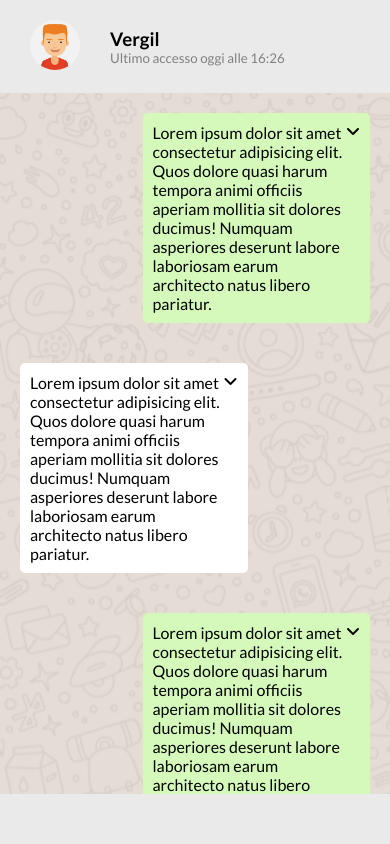
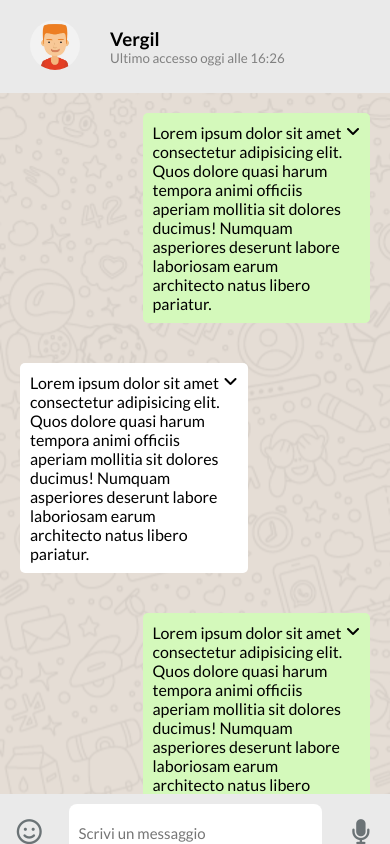
Before and after one commit to salvatorebriga/html-css-boolzapp, a plain HTML site: page index.html in a window 390 px wide. Drawn offline with Linux system fonts and the light colour scheme.

Commit message:
added text area for sending message (responsive)

```diff
--- a/css/style.css
+++ b/css/style.css
@@ -246,7 +246,34 @@ col right
 
 .message-area{
     background-color: #eaeaea;
-    height: 17%;
+    height: 9.5%;
+}
+
+.message-area .col10{
+    width: 7.5%;
+    display: flex;
+    justify-content: center;
+    align-items: center;
+}
+
+.message-area .col10 > i{
+    font-size: 25px;
+    filter: brightness(0) saturate(100%) invert(43%) sepia(8%) saturate(351%) hue-rotate(150deg) brightness(100%) contrast(88%);
+}
+
+.message-area .col80{
+    width: 85%;
+    display: flex;
+    justify-content: center;
+    align-items: center;
+}
+
+.message-area .col80 > input{
+    width: 100%;
+    border: none;
+    border-radius: 8px;
+    padding: 15px 10px;
+    font-size: 15px;
 }
 
 /*************
@@ -259,6 +286,10 @@ utility
     background-position: center;
     background-size: contain;
     border-radius: 50%;
+}
+
+.flex{
+    display: flex;
 }
 
 @media screen and (max-width: 1200px){
@@ -345,6 +376,10 @@ utility
         display: flex;
     }
 
+    .message-area{
+        height: 8.5%;
+    }
+
 }
 
 @media screen and (max-width: 600px){
@@ -359,4 +394,22 @@ utility
     .col-right .chat-info .col .card .card-icons{
         display: none;
     }
+
+    .message-area{
+        height: 8.5%;
+    }
+
+
+    .message-area .col10{
+        width: 15%;
+    }
+
+    .message-area .col80{
+        padding: 10px;
+        width: 70%;
+    }
+
+    .message-area .col80 > input{
+        padding: 20px 10px;
+    }
 }
--- a/index.html
+++ b/index.html
@@ -488,7 +488,15 @@
                 </div>
             </div>
             <div class="message-area row">
-
+                <div class="col10">
+                    <i class="fa-regular fa-face-smile"></i>
+                </div>
+                <div class="col80">
+                    <input type="text" placeholder="Scrivi un messaggio"></input>
+                </div>
+                <div class="col10">
+                    <i class="fas fa-microphone"></i>
+                </div>
             </div>
         </div>
     </div>
```
